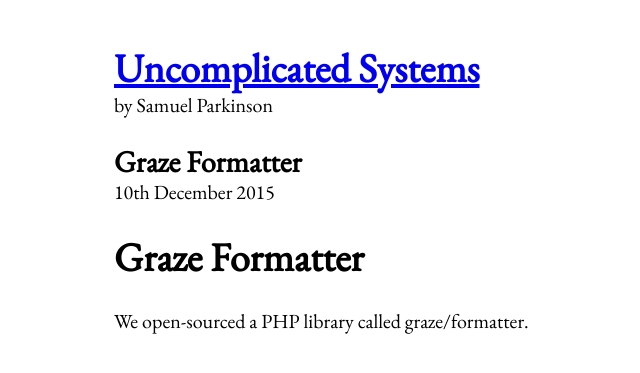
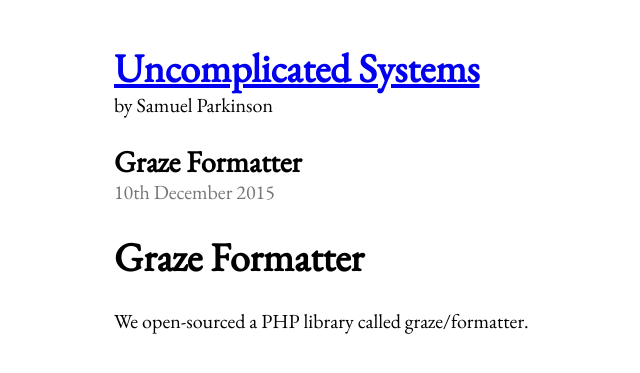
Before and after one commit to sjparkinson/uncomplicated.systems, a Jekyll site: the page built from _posts/2015-12-10-graze-formatter.md, in a window 1280 px wide. Shown: the top 373 px of the page, without its empty margins (182-822 px from the left). Built offline with Jekyll 4.4.1, drawn with Linux system fonts in a browser that asks for light colours.

Commit message:
Add color styling for time elements within main hgroup paragraphs

```diff
--- a/assets/css/main.css
+++ b/assets/css/main.css
@@ -255,6 +255,10 @@
     margin-top: 0;
 }
 
+main hgroup p time {
+    color: #767676;
+}
+
 .highlight .hll {
     background-color: #ffffcc
 }
```
